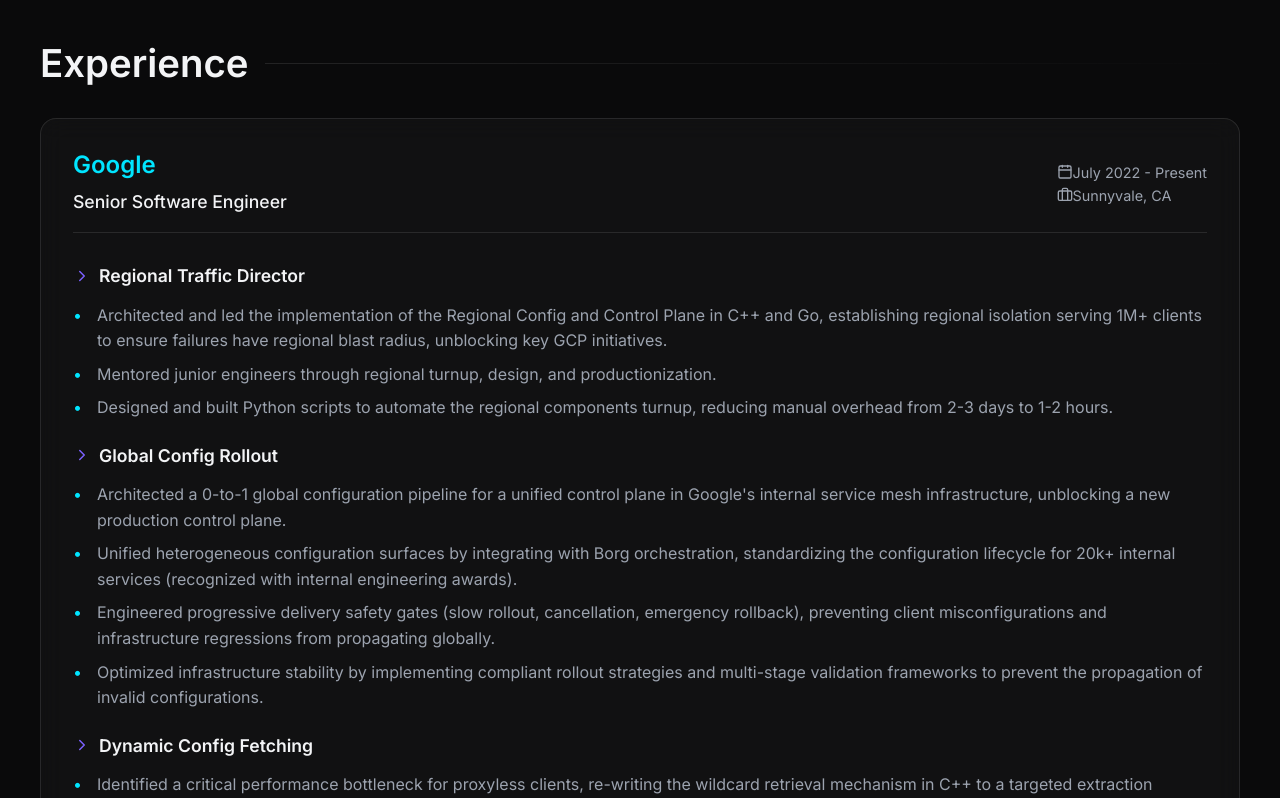
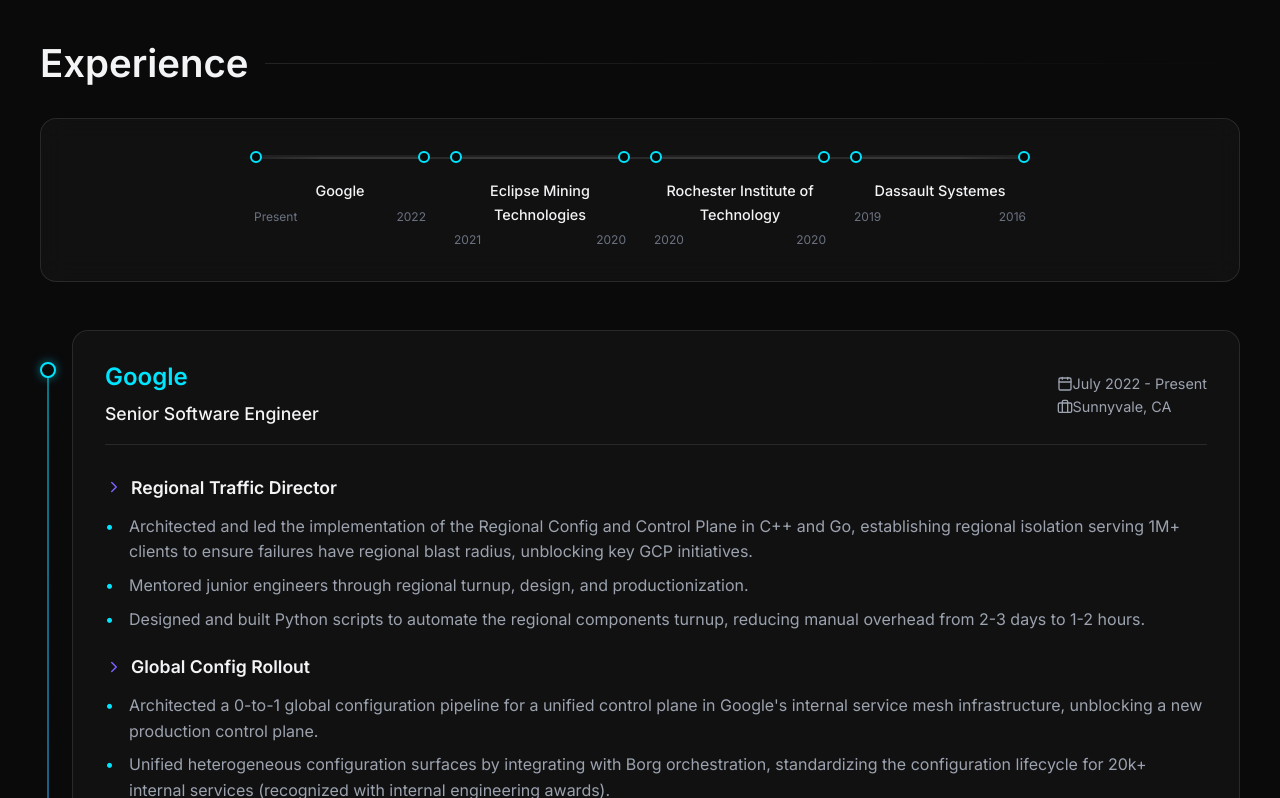
Before and after one commit to anuraj3095/portfolio, a React (Vite) app: page /experience in a window 1280 px wide. Shown: the part 182-980 px from the top of the page. Built offline with nearby package versions, Linux system fonts and the light colour scheme.

Commit message:
Add a horizontal timeline in exper   section.

```diff
--- a/src/components/Experience.tsx
+++ b/src/components/Experience.tsx
@@ -97,6 +97,14 @@
 ];
 
 export const Experience: React.FC = () => {
+  const scrollToExperience = (index: number) => {
+    const element = document.getElementById(`exp-${index}`);
+    if (element) {
+      const top = element.getBoundingClientRect().top + window.scrollY - 40;
+      window.scrollTo({ top, behavior: 'smooth' });
+    }
+  };
+
   return (
     <section id="experience" className="section container">
       <div style={{ marginBottom: '2rem' }}>
@@ -107,9 +115,102 @@
       </div>
       <h2>Experience</h2>
 
-      <div className="flex flex-col gap-8">
+      {/* Horizontal Navigation Timeline */}
+      <div className="glass-panel animate-fade-in" style={{ marginBottom: '3rem', padding: '2rem 1.5rem', position: 'relative', overflowX: 'auto' }}>
+        <div style={{ display: 'flex', justifyContent: 'space-between', minWidth: '600px', position: 'relative', margin: '0 auto', maxWidth: '800px' }}>
+          {/* Horizontal Line */}
+          <div style={{ position: 'absolute', height: '2px', background: 'linear-gradient(90deg, transparent, var(--border-color) 10%, var(--border-color) 90%, transparent)', left: '0', right: '0', top: '6px', zIndex: 0 }}></div>
+
+          {experiences.map((exp, i) => {
+            const [start, end] = exp.period.split('-').map(s => s.trim());
+            const startYear = start.split(' ').pop();
+            const endYear = end ? end.split(' ').pop() : 'Present';
+
+            return (
+              <div
+                key={i}
+                onClick={() => scrollToExperience(i)}
+                style={{ cursor: 'pointer', textAlign: 'center', zIndex: 1, position: 'relative', flex: 1, padding: '0 10px', minWidth: '140px' }}
+                onMouseEnter={(e) => {
+                  const dots = e.currentTarget.querySelectorAll('.nav-dot');
+                  const line = e.currentTarget.querySelector('.nav-line');
+                  dots.forEach(dot => {
+                    (dot as HTMLElement).style.background = 'var(--accent-primary)';
+                    (dot as HTMLElement).style.boxShadow = '0 0 10px rgba(0, 229, 255, 0.5)';
+                  });
+                  if (line) {
+                    (line as HTMLElement).style.background = 'var(--accent-primary)';
+                    (line as HTMLElement).style.boxShadow = '0 0 10px rgba(0, 229, 255, 0.5)';
+                  }
+                }}
+                onMouseLeave={(e) => {
+                  const dots = e.currentTarget.querySelectorAll('.nav-dot');
+                  const line = e.currentTarget.querySelector('.nav-line');
+                  dots.forEach(dot => {
+                    (dot as HTMLElement).style.background = 'var(--bg-color)';
+                    (dot as HTMLElement).style.boxShadow = 'none';
+                  });
+                  if (line) {
+                    (line as HTMLElement).style.background = 'var(--bg-surface-hover)';
+                    (line as HTMLElement).style.boxShadow = 'none';
+                  }
+                }}
+              >
+                <div style={{ display: 'flex', alignItems: 'center', marginBottom: '1rem', position: 'relative' }}>
+                  <div
+                    className="nav-dot"
+                    style={{ width: '12px', height: '12px', borderRadius: '50%', background: 'var(--bg-color)', border: '2px solid var(--accent-primary)', transition: 'all 0.3s ease', zIndex: 2 }}
+                  ></div>
+                  <div
+                    className="nav-line"
+                    style={{ flex: 1, height: '4px', background: 'var(--bg-surface-hover)', margin: '0 -2px', transition: 'all 0.3s ease', zIndex: 1 }}
+                  ></div>
+                  <div
+                    className="nav-dot"
+                    style={{ width: '12px', height: '12px', borderRadius: '50%', background: 'var(--bg-color)', border: '2px solid var(--accent-primary)', transition: 'all 0.3s ease', zIndex: 2 }}
+                  ></div>
+                </div>
+                <div style={{ color: 'var(--text-primary)', fontWeight: 500, fontSize: '0.9rem', marginBottom: '0.25rem' }}>{exp.company}</div>
+                <div style={{ display: 'flex', justifyContent: 'space-between', color: 'var(--text-muted)', fontSize: '0.75rem', padding: '0 4px' }}>
+                  <span>{endYear}</span>
+                  <span>{startYear}</span>
+                </div>
+              </div>
+            );
+          })}
+        </div>
+      </div>
+
+      <div style={{ position: 'relative', paddingLeft: '2rem' }} className="flex flex-col gap-8">
+        {/* Timeline Vertical Line */}
+        <div style={{
+          position: 'absolute',
+          left: '0.45rem',
+          top: '2rem',
+          bottom: '2rem',
+          width: '2px',
+          background: 'linear-gradient(to bottom, var(--accent-primary), var(--accent-secondary), transparent)',
+          opacity: 0.5,
+          zIndex: 0
+        }} />
+
         {experiences.map((exp, i) => (
-          <div key={i} className="glass-panel" style={{ padding: '2rem' }}>
+          <div key={i} id={`exp-${i}`} style={{ position: 'relative' }} className="animate-fade-in delay-100">
+            {/* Timeline Dot */}
+            <div style={{
+              position: 'absolute',
+              left: '-2rem',
+              top: '2rem',
+              width: '1rem',
+              height: '1rem',
+              borderRadius: '50%',
+              background: 'var(--bg-color)',
+              border: '2px solid var(--accent-primary)',
+              zIndex: 1,
+              boxShadow: '0 0 10px rgba(0, 229, 255, 0.5)'
+            }} />
+
+            <div className="glass-panel" style={{ padding: '2rem' }}>
               <div className="flex justify-between items-center flex-wrap gap-4" style={{ marginBottom: '2rem', borderBottom: '1px solid var(--border-color)', paddingBottom: '1rem' }}>
                 <div>
                   <h3 style={{ fontSize: '1.5rem', marginBottom: '0.5rem', color: 'var(--accent-primary)' }}>{exp.company}</h3>
@@ -146,6 +247,7 @@
                 ))}
               </div>
             </div>
+          </div>
         ))}
       </div>
     </section>
```
Lines whose indentation alone changed are shown as unchanged.
